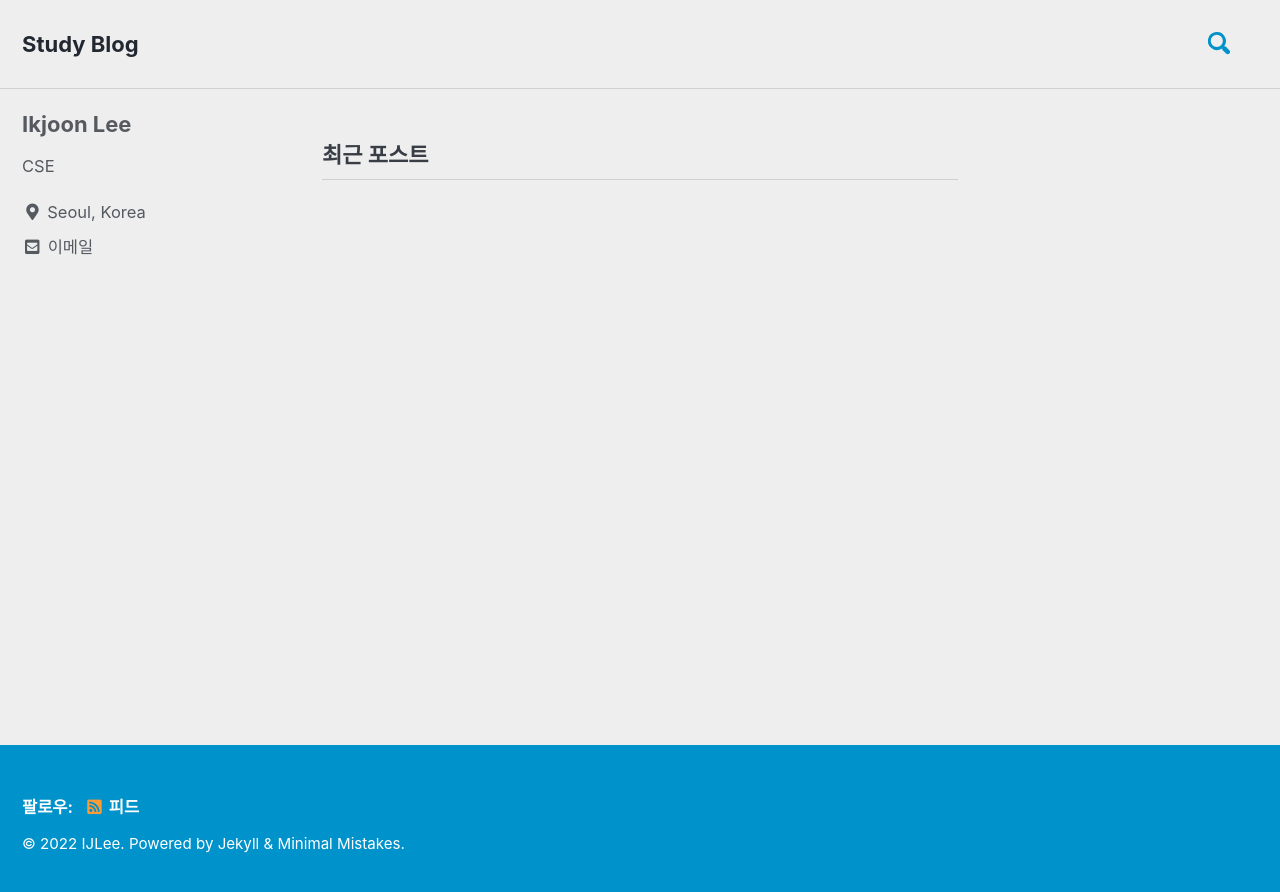
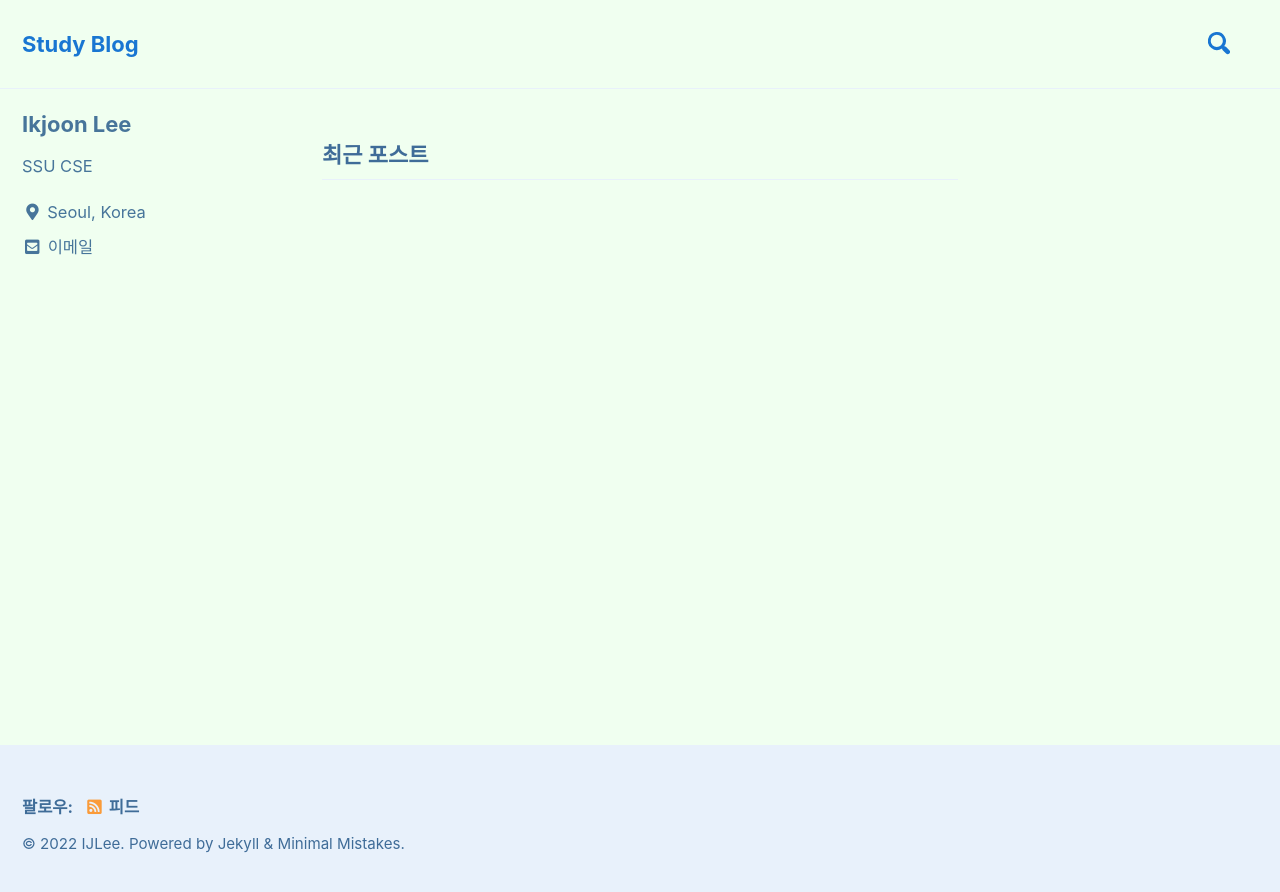
Before and after one commit to IJLee0812/ijlee0812.github.io, a Jekyll site: the page built from index.html, in a window 1280 px wide. Shown: the top 892 px of the page. Built offline with Jekyll 4.4.1, drawn with Linux system fonts in a browser that asks for light colours; cached includes are drawn as plain includes; the list of posts is cut into pages by our own code.

Commit message:
Update _config.yml

```diff
--- a/_config.yml
+++ b/_config.yml
@@ -12,7 +12,7 @@
 
 # theme                  : "minimal-mistakes-jekyll"
 # remote_theme           : "mmistakes/minimal-mistakes"
-minimal_mistakes_skin    : "air" # "air", "aqua", "contrast", "dark", "dirt", "neon", "mint", "plum", "sunrise"
+minimal_mistakes_skin    : "aqua" # "air", "aqua", "contrast", "dark", "dirt", "neon", "mint", "plum", "sunrise"
 
 # Site Settings
 locale                   : "ko"
@@ -95,7 +95,7 @@ analytics:
 author:
   name             : "Ikjoon Lee"
   avatar           : # path of avatar image, e.g. "/assets/images/bio-photo.jpg"
-  bio              : "CSE"
+  bio              : "SSU CSE"
   location         : "Seoul, Korea"
   email            : "leeij0812@gmail.com"
   links:
```
